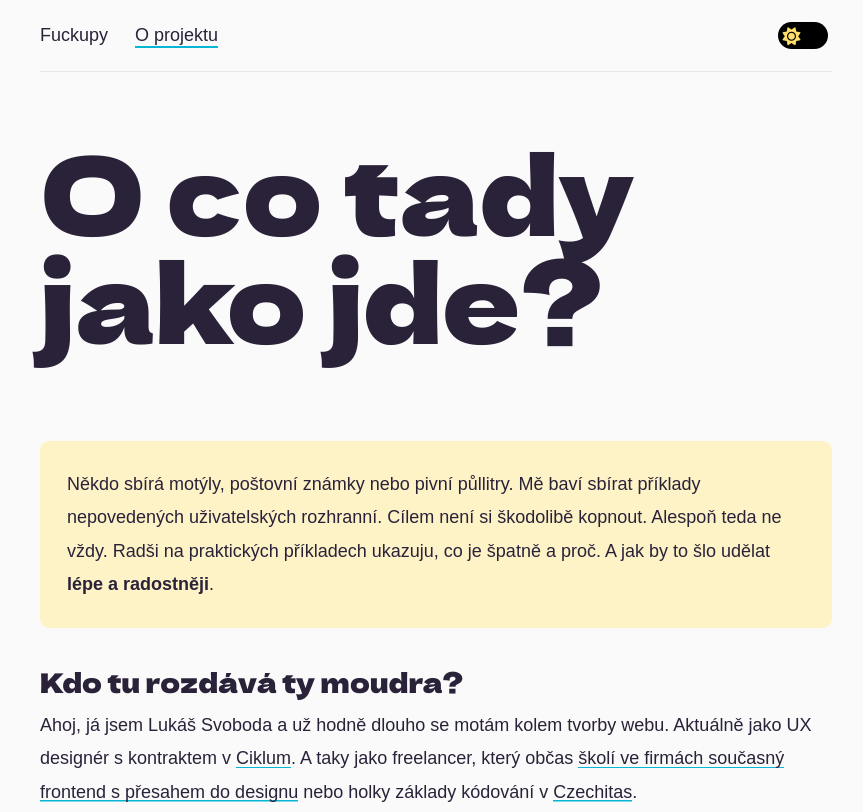
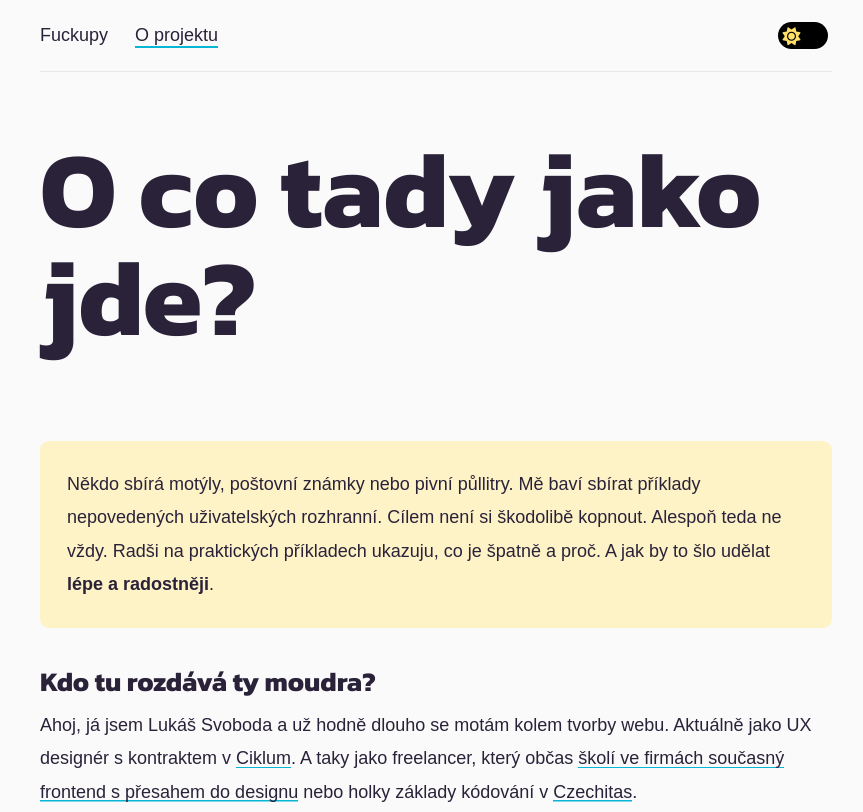
Before and after one commit to svobodalukas/lepe-a-radostneji, an Astro site: page /about in a window 1280 px wide. Shown: the top 812 px of the page, without its empty margins (204-1067 px from the left). Built offline with nearby package versions, Linux system fonts and the light colour scheme; Astro itself is replaced by a stand-in of ours; a web font is replaced by a local one.

Commit message:
Title font change

```diff
--- a/src/components/About.astro
+++ b/src/components/About.astro
@@ -16,7 +16,7 @@ import Title from "./Title.astro";
     Pro SkillMea jsem natočil dva videokurzy (<a href="https://skillmea.sk/online-kurzy/svg-animacie" target="_blank">SVG</a>, <a href="https://skillmea.sk/online-kurzy/design-hacky-pre-vyvojarov" target="_blank">Design Hacky pro vývojáře</a>), kde jsem téma fuckupů a poučení z nich taky naťuknul.
   </p>
   <p class="mb-8">
-    Více informací a moje více než deset let stará fotka jsou na mém <a href="https://navolnenoze.cz/prezentace/lukas-svoboda/" target="_blank">profilu Na volné noze</a> nebo <a href="https://www.linkedin.com/in/svobodal/" target="_blank">LinkedIn</a>.
+    Více informací o mně, nabídku školení a moji více než deset let starou fotku najdete na mém <a href="https://navolnenoze.cz/prezentace/lukas-svoboda/" target="_blank">profilu Na volné noze</a> nebo <a href="https://www.linkedin.com/in/svobodal/" target="_blank">LinkedIn</a>.
   </p>
   <h2 class="font-heading text-xl md:text-2xl mb-2">Kontakt</h2>
   <p class="mb-4 text-lg">
--- a/src/components/Title.astro
+++ b/src/components/Title.astro
@@ -8,7 +8,7 @@ const { title, big } = Astro.props;
 ---
 
 <h1
-  class:list={`text-normal text-text-heading mt-6 mb-4 ${big ? 'text-5xl sm:text-7xl md:text-8xl' : 'text-4xl sm:text-5xl md:text-6xl lg:text-8xl'}`}
+  class:list={`text-text-heading mt-6 mb-4 ${big ? 'text-6xl sm:text-7xl md:text-8xl lg:text-9xl' : 'text-4xl sm:text-5xl md:text-6xl lg:text-8xl'}`}
 >
   { title }
 </h1>
--- a/src/layouts/GoogleFont.astro
+++ b/src/layouts/GoogleFont.astro
@@ -39,10 +39,9 @@
 <Fragment>
   <link rel="preconnect" href="https://fonts.googleapis.com">
   <link rel="preconnect" href="https://fonts.gstatic.com" crossorigin>
-  <link href="https://fonts.googleapis.com/css2?family=Gabarito:wght@400;700&display=swap" rel="stylesheet">
   <link
     rel="preload"
-    href="/fonts/dela.woff2"
+    href="/fonts/Kanit.woff2"
     as="font"
     type="font/woff2"
     crossorigin="crossorigin"
@@ -56,11 +55,11 @@
   />
   <style is:inline>
     @font-face {
-      font-family: "Dela Gothic One";
+      font-family: "Kanit";
       font-style: normal;
-      font-weight: 400;
+      font-weight: 700;
       src: local(""),
-        url("/fonts/dela.woff2") format("woff2");
+        url("/fonts/Kanit.woff2") format("woff2");
     }
     @font-face {
       font-family: "Onest";
--- a/src/pages/index.astro
+++ b/src/pages/index.astro
@@ -50,7 +50,7 @@ const sortedPosts = posts
                       </time>
 
                       <div>
-                        <h2 class="font-heading leading-tight text-lg xs:text-xl md:text-2xl font-bold mb-1">
+                        <h2 class="font-heading leading-tight text-lg xs:text-xl/none sm:text-2xl/none md:text-3xl/none font-bold mb-1">
                           {post.frontmatter.title}
                         </h2>
                         <p class="hidden xs:block text-sm leading-tight">
--- a/src/styles/global.css
+++ b/src/styles/global.css
@@ -123,6 +123,7 @@
 
     h1 {
         font-family: theme('fontFamily.heading');
+        font-weight: 900;
     }
 }
 
--- a/tailwind.config.cjs
+++ b/tailwind.config.cjs
@@ -12,7 +12,7 @@ module.exports = {
     extend: {
       fontFamily: {
         body: ["Onest", "sans-serif"],
-        heading: ["Dela Gothic One", "sans-serif"],
+        heading: ["Kanit", "sans-serif"],
       },
       colors: {
         transparent: "transparent",
```
Also changed, not shown: public/fonts/Kanit.woff2 (added), public/fonts/dela.woff2 (deleted).
